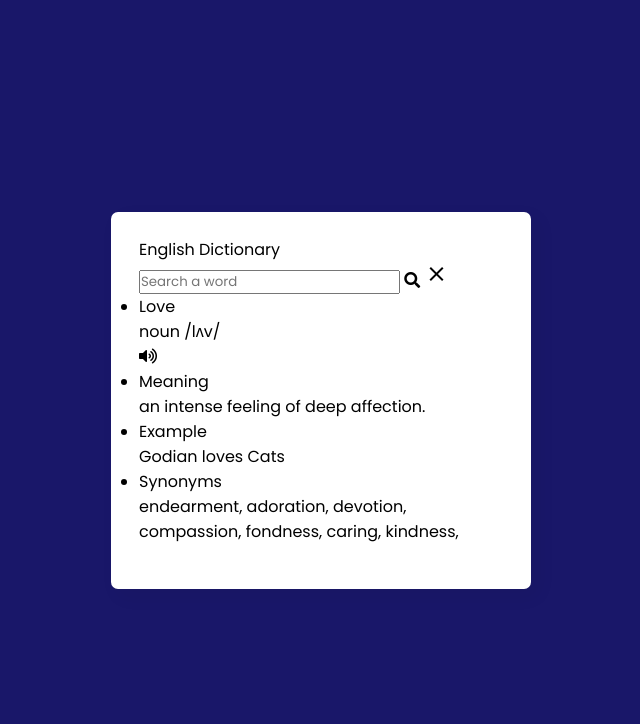
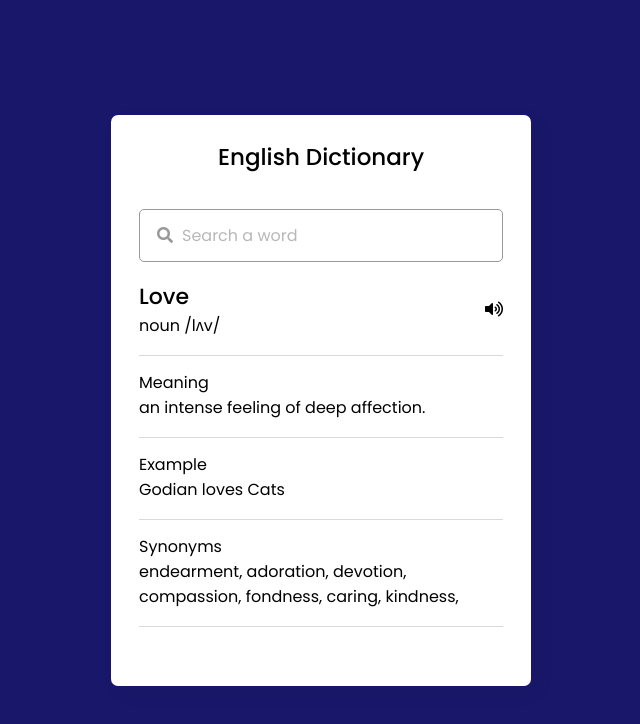
Before and after one commit to BeatriceWambuiMbugua/dictionary, a plain HTML site: page index.html in a window 1280 px wide. Shown: the whole page, without its empty margins (319-959 px from the left). Drawn offline with Linux system fonts and the light colour scheme.

Commit message:
search and wrapper styling

```diff
--- a/css/styles.css
+++ b/css/styles.css
@@ -21,3 +21,68 @@ body {
   padding: 25px 28px 45px;
   box-shadow: 7px 7px 20px rgba(0, 0, 0, 0.05);
 }
+.wrapper header {
+  font-size: 23px;
+  font-weight: 500;
+  text-align: center;
+}
+.wrapper .search {
+  position: relative;
+  margin: 35px 0 18px;
+}
+.wrapper ul li {
+  display: flex;
+  list-style: none;
+  margin-bottom: 14px;
+  align-items: center;
+  padding-bottom: 17px;
+  border-bottom: 1px solid #d9d9d9;
+  justify-content: space-between;
+}
+
+/* search styling */
+.search input {
+  height: 53px;
+  width: 100%;
+  outline: none;
+  border-radius: 5px;
+  border: 1px solid #999;
+  padding: 0 42px;
+  font-size: 16px;
+}
+.search input::placeholder {
+  color: #b8b8b8;
+}
+.search input:focus {
+  padding: 0 41px;
+  border: 2px solid #191769;
+}
+.search :where(i, span) {
+  position: absolute;
+  top: 50%;
+  color: #999;
+  transform: translateY(-50%);
+}
+
+.search i {
+  left: 18px;
+  font-size: 16px;
+  pointer-events: none;
+}
+.search input:focus ~ i {
+  color: #191769;
+}
+.search span {
+  right: 15px;
+  cursor: pointer;
+  font-size: 18px;
+  display: none;
+}
+.search input:valid ~ span {
+  display: block;
+}
+/* ul styling */
+ul .word p {
+  font-size: 22px;
+  font-weight: 500;
+}
--- a/index.html
+++ b/index.html
@@ -26,9 +26,12 @@
   <body>
     <div class="wrapper">
       <header>English Dictionary</header>
-      <input type="text" name="text" placeholder="Search a word" />
-      <i class="fas fa-search"></i>
-      <span class="material-icons">close</span>
+      <!-- search div -->
+      <div class="search">
+        <input type="text" name="text" placeholder="Search a word" required />
+        <i class="fas fa-search"></i>
+        <span class="material-icons">close</span>
+      </div>
 
       <ul>
         <li class="word">
```
